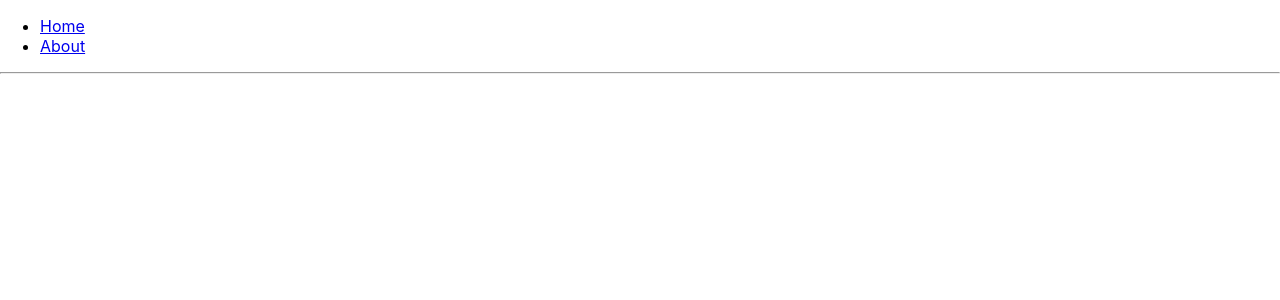
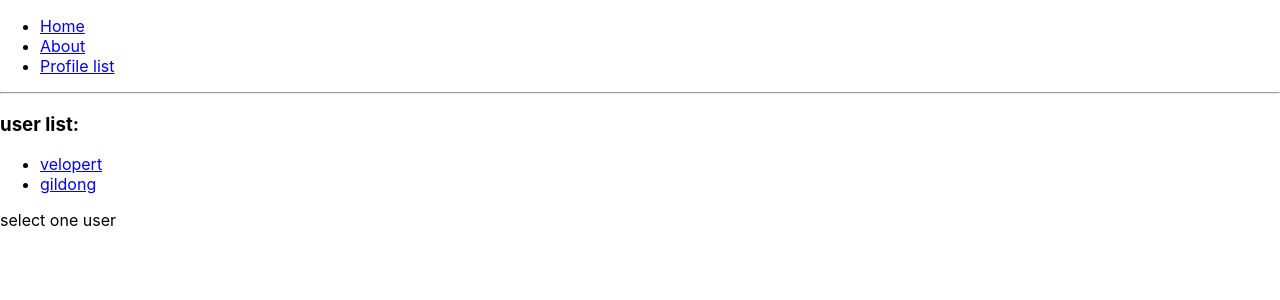
Before and after one commit to voicihojun/react-router-practice, a React (Create React App) app: page /profiles in a window 1280 px wide. Shown: the top 300 px of the page. Built offline with nearby package versions, Linux system fonts and the light colour scheme.

Commit message:
subroute

```diff
--- a/src/App.js
+++ b/src/App.js
@@ -2,7 +2,7 @@
 import { Route, Link } from "react-router-dom";
 import About from "./About";
 import Home from "./Home";
-import Profile from "./Profile";
+import Profiles from "./Profiles";
 
 const App = () => {
   return (
@@ -14,11 +14,14 @@
         <li>
           <Link to="/about">About</Link>
         </li>
+        <li>
+          <Link to="/profiles">Profile list</Link>
+        </li>
       </ul>
       <hr />
       <Route path="/" exact={true} component={Home} />
       <Route path="/about" component={About} />
-      <Route path="/profiles/:username" component={Profile} />
+      <Route path="/profiles" component={Profiles} />
     </div>
   );
 };
--- /dev/null
+++ b/src/Profiles.js
@@ -0,0 +1,24 @@
+import React from "react";
+import { Link, Route } from "react-router-dom";
+import Profile from "./Profile";
+
+const Profiles = () => {
+  return (
+    <div>
+      <h3>user list:</h3>
+      <ul>
+        <li>
+          <Link to="/profiles/velopert">velopert</Link>
+        </li>
+        <li>
+          <Link to="/profiles/gildong">gildong</Link>
+        </li>
+      </ul>
+
+      <Route path="/profiles" exact render={() => <div>select one user</div>} />
+      <Route path="/profiles/:username" component={Profile} />
+    </div>
+  );
+};
+
+export default Profiles;
```
